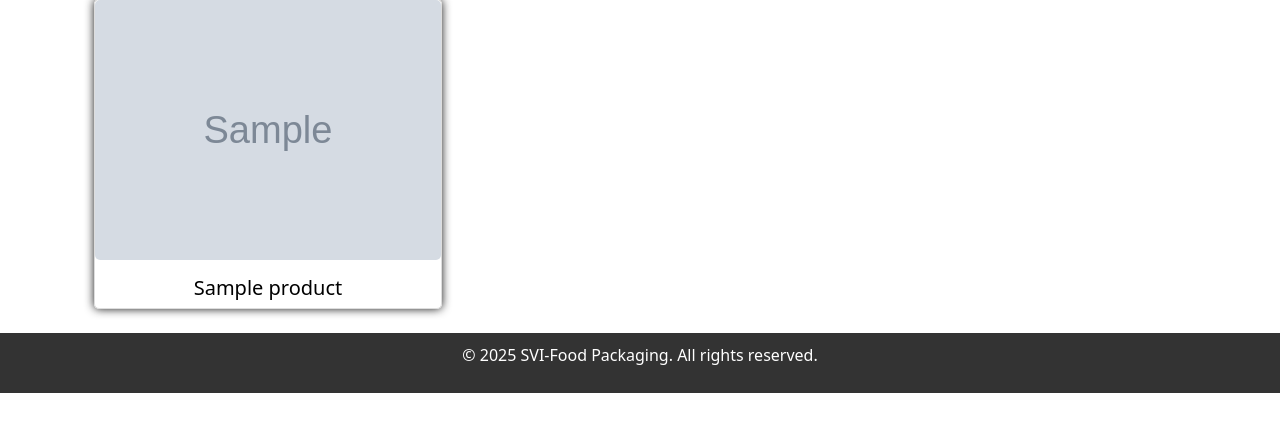
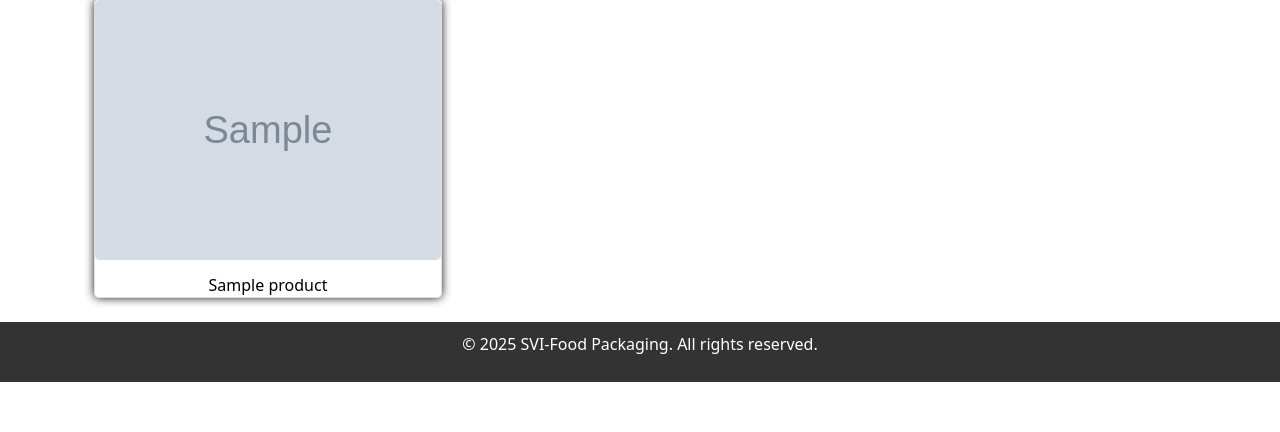
Before and after one commit to Sothearith-droid/SVI-Catalogue, a Flask app: template templates/one_category.html in a window 1280 px wide. Shown: the part 281-713 px from the top of the page. Run offline with Flask 3, Linux system fonts and the light colour scheme; the template is opened without the code that fills it: most values are stand-ins (such as "Sample title", 1, 10 or a date in 2020); grey boxes marked "Sample" are stand-in pictures; parts of the project's set-up code (start-up, migrations or seed data) failed here and were passed over.

Commit message:
updating product card

```diff
--- a/templates/all_categories.html
+++ b/templates/all_categories.html
@@ -34,7 +34,7 @@
       <div class="product-card h-100">
         <a href="{{ url_for('show_category', category_name=cat['Category Name']) }}">
           <img src="{{ cat['Category Icon'] }}" class="img-fluid mb-3" alt="{{ cat['Category Name'] }}">
-          <h5>{{ cat["Category Name"] }}</h5>
+          <h5 class="card-title">{{ cat["Category Name"] }}</h5>
         </a>
       </div>
     </div>
--- a/templates/one_category.html
+++ b/templates/one_category.html
@@ -15,7 +15,7 @@
             <div class="product-card h-100">
                 <a href="{{ url_for('show_product', category_name=category, product_id=product['ProductID']) }}">
                     <img src="{{ product['Image 1'] }}" class="img-fluid mb-3" alt="{{ product['Product Name'] }}">
-                    <h5>{{ product["Product Name"] }}</h5>
+                    <h5 class="card-title">{{ product["Product Name"] }}</h5>
                 </a>
             </div>
         </div>
```
